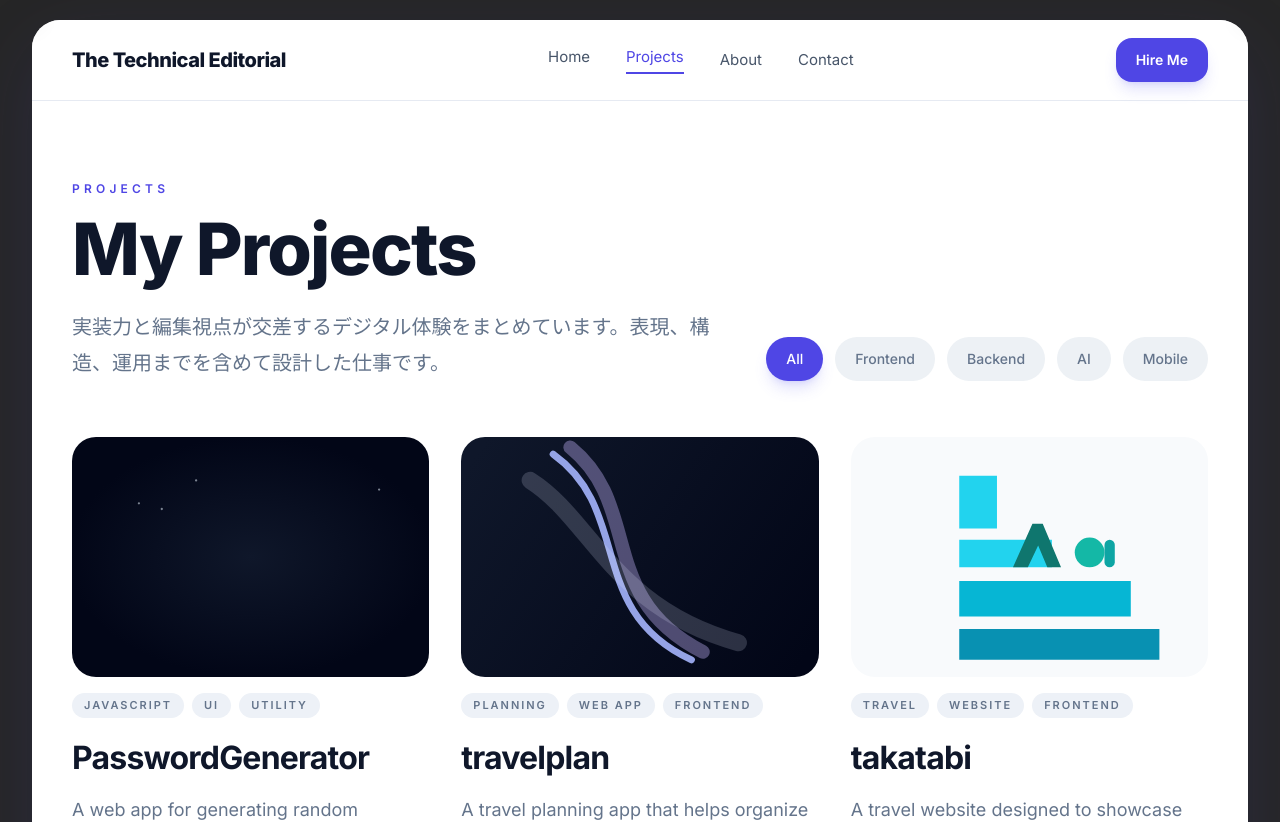
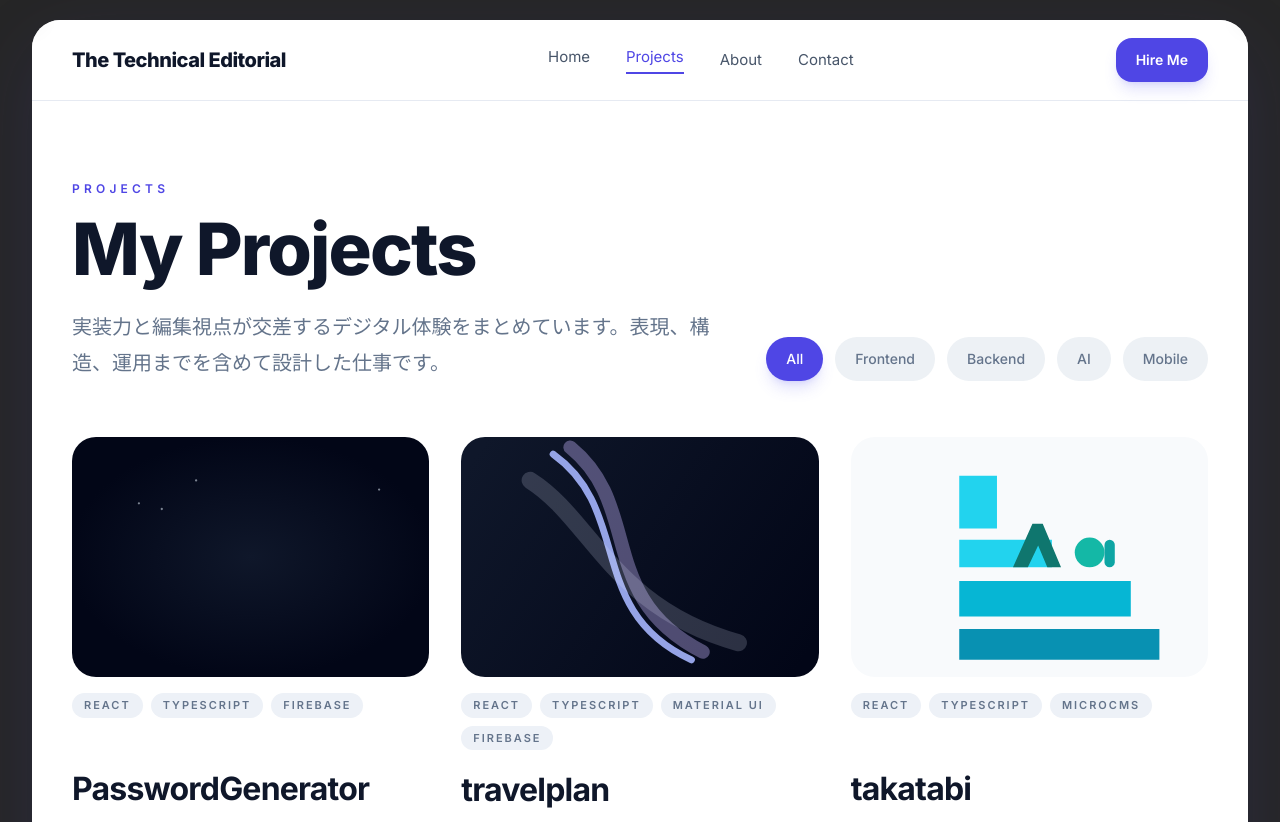
Before and after one commit to chiri3526/webportforio, a React (Vite) app: page /projects in a window 1280 px wide. Shown: the top 822 px of the page. Built offline with nearby package versions, Linux system fonts and the light colour scheme.

Commit message:
Update project tech tags and card tag spacing

```diff
--- a/src/components/projects/ProjectCard.tsx
+++ b/src/components/projects/ProjectCard.tsx
@@ -13,7 +13,7 @@ export function ProjectCard({ project }: { project: Project }) {
           />
         </div>
 
-        <div className="mt-4 flex flex-wrap gap-2">
+        <div className="mt-4 flex min-h-[3.5rem] flex-wrap content-start gap-2">
           {project.tags.map((tag) => (
             <span key={tag} className="chip">
               {tag}
--- a/src/data/site.ts
+++ b/src/data/site.ts
@@ -29,7 +29,7 @@ export const projects: Project[] = [
     id: "password-generator",
     title: "PasswordGenerator",
     description: "A web app for generating random passwords based on selected rules.",
-    tags: ["JavaScript", "UI", "Utility"],
+    tags: ["React", "Typescript", "Firebase"],
     category: "frontend",
     image: "/images/project-lumina.svg",
     url: "https://passwordgenerator35.netlify.app/",
@@ -39,7 +39,7 @@ export const projects: Project[] = [
     id: "travelplan",
     title: "travelplan",
     description: "A travel planning app that helps organize destinations and schedules.",
-    tags: ["Planning", "Web App", "Frontend"],
+    tags: ["React", "Typescript", "Material UI", "Firebase"],
     category: "frontend",
     image: "/images/project-aether.svg",
     url: "https://travelplan35.netlify.app/",
@@ -49,7 +49,7 @@ export const projects: Project[] = [
     id: "takatabi",
     title: "takatabi",
     description: "A travel website designed to showcase destinations and experiences.",
-    tags: ["Travel", "Website", "Frontend"],
+    tags: ["React", "Typescript", "microCMS"],
     category: "frontend",
     image: "/images/project-cognito.svg",
     url: "https://takatabi.net/",
@@ -59,7 +59,7 @@ export const projects: Project[] = [
     id: "sishutu",
     title: "sishutu",
     description: "An expense tracking app for recording daily spending in a simple way.",
-    tags: ["Finance", "Tracking", "Web App"],
+    tags: ["React", "Typescript", "Material UI", "Firebase"],
     category: "frontend",
     image: "/images/project-vault.svg",
     url: "https://sishutsu.netlify.app/",
```
